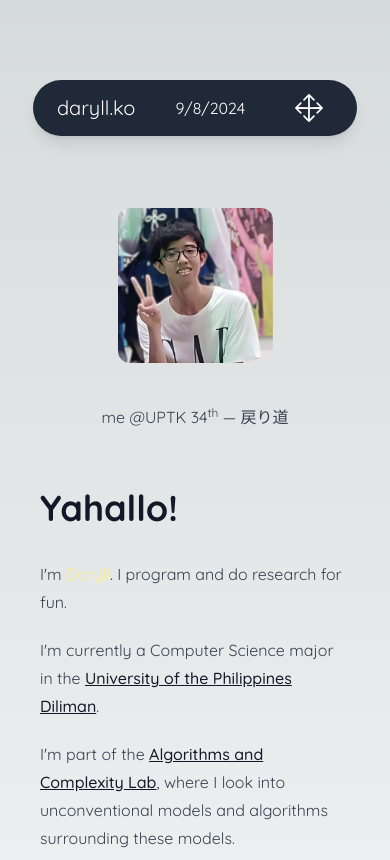
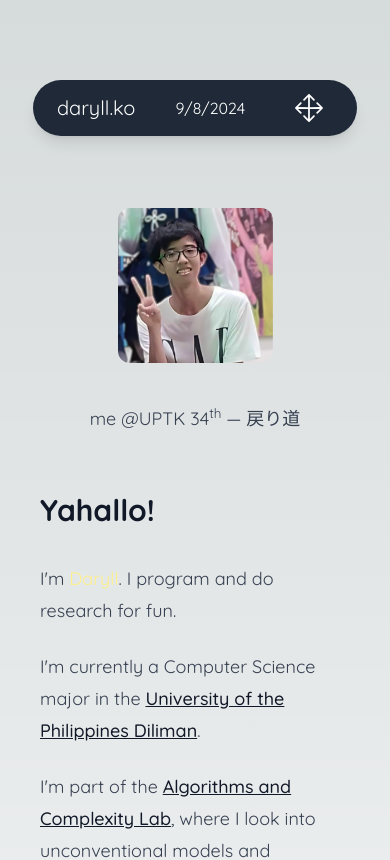
Before and after one commit to daryll-ko/daryll, a Next.js app: page /about in a window 390 px wide. Shown: the top 860 px of the page. Built offline with nearby package versions, Linux system fonts and the light colour scheme; a web font is replaced by a local one.

Commit message:
update: tweak `About` font sizes

```diff
--- a/app/about/layout.tsx
+++ b/app/about/layout.tsx
@@ -10,7 +10,7 @@ export default function Layout({
   children: React.ReactNode;
 }>) {
   return (
-    <div className="mx-auto prose lg:prose-lg min-h-screen dark:prose-invert prose-code:before:hidden prose-code:after:hidden">
+    <div className="mx-auto prose prose-lg min-h-screen dark:prose-invert prose-code:before:hidden prose-code:after:hidden">
       {children}
     </div>
   );
--- a/app/about/page.mdx
+++ b/app/about/page.mdx
@@ -1,7 +1,7 @@
 import JP from "@/components/JP.tsx";
 import Image from "next/image";
 
-<div className="flex flex-col md:flex-row gap-14 items-center">
+<div className="flex flex-col md:flex-row gap-0 md:gap-14 items-center">
 <div className="flex w-full flex-col gap-10 items-center">
 
 <Image
@@ -20,7 +20,7 @@ import Image from "next/image";
 
 <div>
 
-# Yahallo!
+## Yahallo!
 
 I'm <span className="text-yellow-200">Daryll</span>. I program and do research for fun.
 
```
